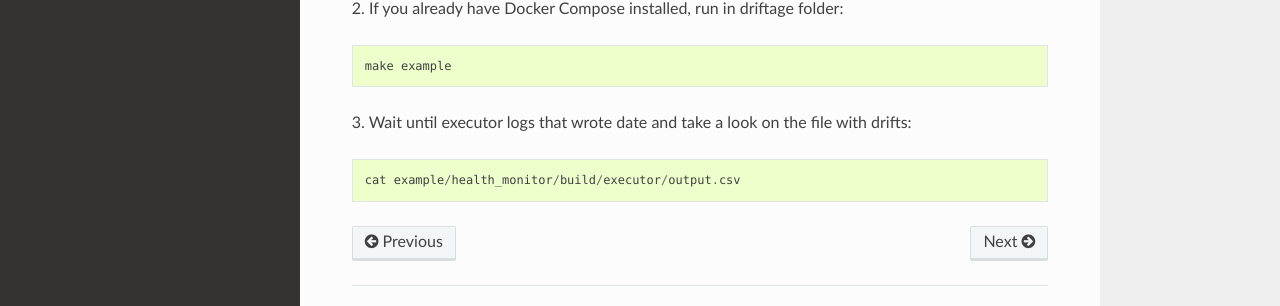
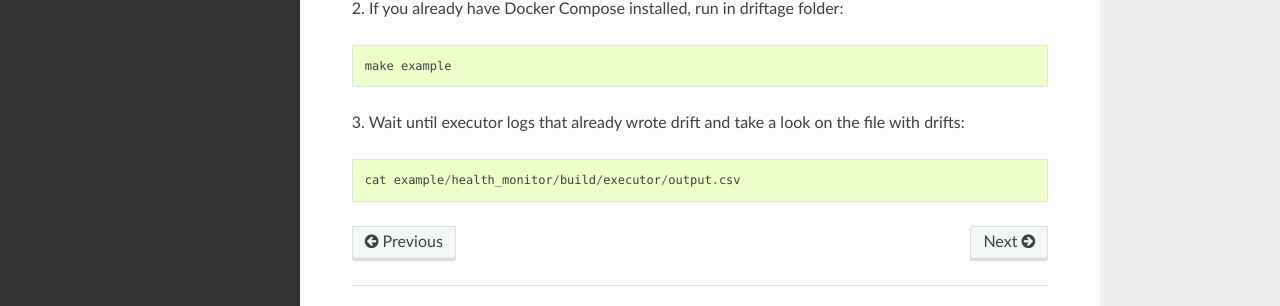
Before and after one commit to dmvieira/driftage, a Sphinx documentation site: the page built from doc/example.rst, in a window 1280 px wide and 900 px high, scrolled down 537 px. Shown: the part 509-815 px from the top of the window. Built offline with Sphinx 7.4.7 and the Read the Docs theme 2.0.0, drawn with Linux system fonts in a browser that asks for light colours.

Commit message:
Fixing some typos on documentation

```diff
--- a/doc/example.rst
+++ b/doc/example.rst
@@ -32,7 +32,7 @@
 * `Csv Executor <https://github.com/dmvieira/driftage/tree/master/examples/health_monitor/executor>`_: as an executor that validates if filesystem is ok and saves detected Concept Drift.
 
 As Knowledge Base `TimescaleDB <https://www.timescale.com/>`_ was choose because it is full compatible with
-SQLAlchemy used in :doc:`connection adapter <driftage.analyser>` and handle timeseries data very well.
+SQLAlchemy used in :doc:`connection adapter <driftage.kb>` and handle timeseries data very well.
 
 The full example can be executed using `Docker Compose <https://docs.docker.com/compose/install/>`_ following these 3 steps:
 
@@ -44,6 +44,6 @@
 ::
     make example
 
-3. Wait until executor logs that wrote date and take a look on the file with drifts:
+3. Wait until executor logs that already wrote drift and take a look on the file with drifts:
 ::
     cat example/health_monitor/build/executor/output.csv
```
